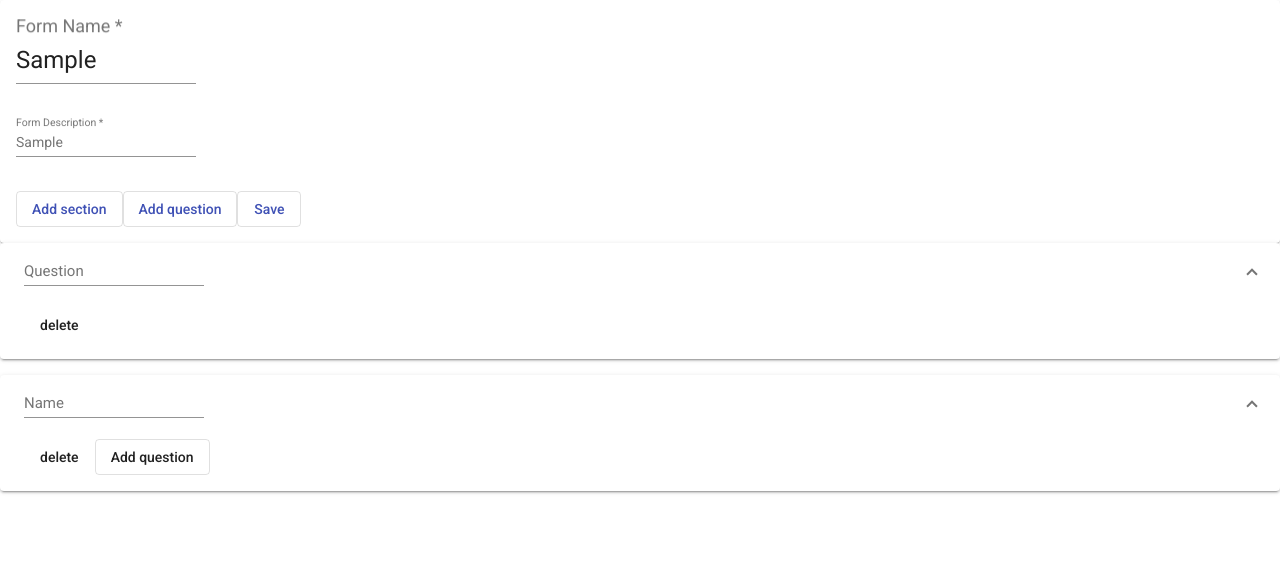
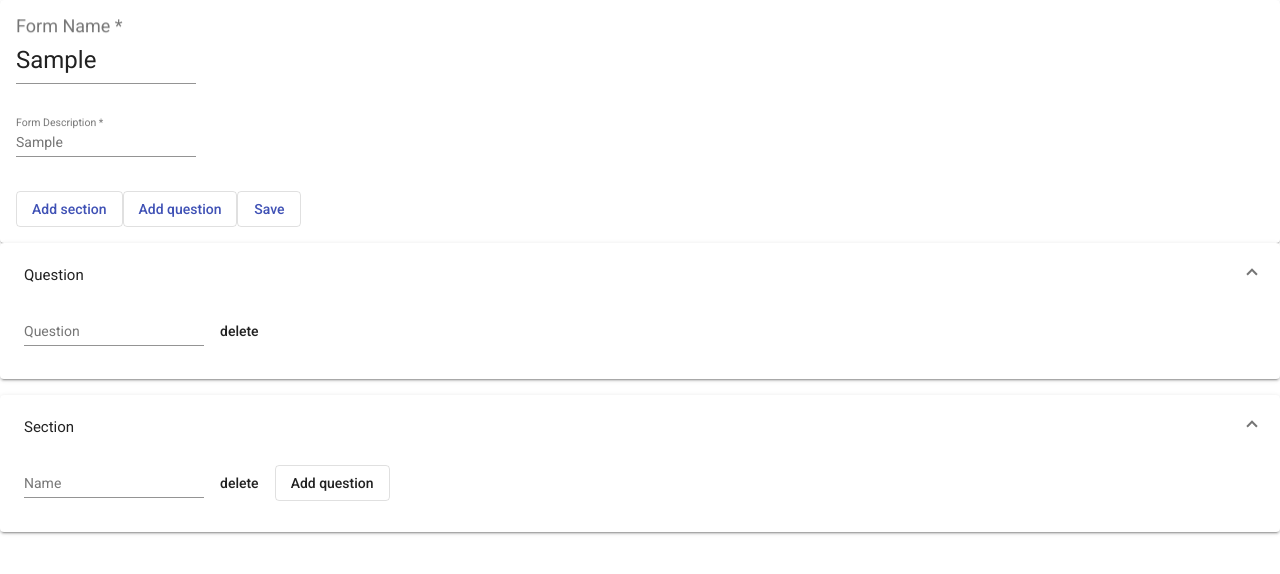
Before and after one commit to qbeeck/coursework-tmps, an Angular app: page / in a window 1280 px wide. Both pictures are taken after typing "Sample", "Sample" into the empty fields and a click on the button "Add section". Shown: the top 574 px of the page. Built offline with nearby package versions, Linux system fonts and the light colour scheme.

Commit message:
rename everything

```diff
--- a/src/app/components/create-custom-form/create-custom-form.component.html
+++ b/src/app/components/create-custom-form/create-custom-form.component.html
@@ -20,8 +20,7 @@
   </mat-card>
 
   <mat-accordion multi>
-    <ng-container *ngFor="let firmControl of customForm.controls.firmControls.controls; let i = index">
-
+    <ng-container *ngFor="let firmControl of customForm.controls.customFormControls.controls; let i = index">
       <app-section-control
         *ngIf="firmControl.value.type === 'section'"
         [sectionFormGroup]="$any(firmControl)"
@@ -30,17 +29,12 @@
 
       <mat-expansion-panel
         *ngIf="firmControl.value.type === 'question'"
+        [formGroup]="firmControl"
         expanded
-        [formGroup]="firmControl"
       >
-        <mat-expansion-panel-header>
-          <mat-form-field>
-            <mat-label>Question</mat-label>
-            <input matInput formControlName="question" />
-          </mat-form-field>
-        </mat-expansion-panel-header>
+        <mat-expansion-panel-header>Question</mat-expansion-panel-header>
 
-        <button mat-button type="button" (click)="deleteQuestion(i)">delete</button>
+        <app-question-control [questionFormGroup]="$any(firmControl)" (deleted)="deleteQuestion(i)"></app-question-control>
       </mat-expansion-panel>
     </ng-container>
   </mat-accordion>
--- a/src/app/components/create-custom-form/create-custom-form.component.ts
+++ b/src/app/components/create-custom-form/create-custom-form.component.ts
@@ -13,7 +13,7 @@ import { QuestionControlComponent } from '../question-control/question-control.c
 export type SectionFormGroup = FormGroup<{
   name: FormControl<string | null>;
   type: FormControl<string | null>;
-  firmControls: FormArray<QuestionFormGroup>;
+  sectionControls: FormArray<QuestionFormGroup>;
 }>
 
 export type QuestionFormGroup = FormGroup<{
@@ -44,7 +44,7 @@ export class CreateCustomFormComponent {
   customForm = this.formBuilder.group({
     name: ['', Validators.required],
     description: ['', Validators.required],
-    firmControls: new FormArray<QuestionFormGroup | SectionFormGroup>([
+    customFormControls: new FormArray<QuestionFormGroup | SectionFormGroup>([
       this.formBuilder.group({ question: '', type: 'question' }),
     ]),
   });
@@ -57,10 +57,10 @@ export class CreateCustomFormComponent {
     const section = this.formBuilder.group({
       name: '',
       type: 'section',
-      firmControls: new FormArray<QuestionFormGroup>([]),
+      sectionControls: new FormArray<QuestionFormGroup>([]),
     });
 
-    this.customForm.controls.firmControls.push(section);
+    this.customForm.controls.customFormControls.push(section);
   }
 
   addQuestion(): void {
@@ -69,15 +69,15 @@ export class CreateCustomFormComponent {
       type: 'question',
     });
 
-    this.customForm.controls.firmControls.push(question);
+    this.customForm.controls.customFormControls.push(question);
   }
 
   deleteQuestion(i: number) {
-    this.customForm.controls.firmControls.removeAt(i);
+    this.customForm.controls.customFormControls.removeAt(i);
   }
 
   deleteSection(i: number) {
-    this.customForm.controls.firmControls.removeAt(i);
+    this.customForm.controls.customFormControls.removeAt(i);
   }
 
   save(): void {
--- a/src/app/components/section-control/section-control.component.html
+++ b/src/app/components/section-control/section-control.component.html
@@ -1,17 +1,19 @@
 <mat-expansion-panel expanded [formGroup]="sectionFormGroup">
   <mat-expansion-panel-header>
     <mat-panel-title>
-      <mat-form-field>
-        <mat-label>Name</mat-label>
-        <input matInput formControlName="name" />
-      </mat-form-field>
+      Section
     </mat-panel-title>
   </mat-expansion-panel-header>
+
+  <mat-form-field>
+    <mat-label>Name</mat-label>
+    <input matInput formControlName="name" />
+  </mat-form-field>
 
   <button mat-button type="button" (click)="deleted.emit()">delete</button>
   <button mat-stroked-button type="button" (click)="addQuestion()">Add question</button>
 
-  <ng-container *ngFor="let sectionFirmControlchik of $any(sectionFormGroup.controls).firmControls.controls; let i = index">
-    <app-question-control [questionFormGroup]="sectionFirmControlchik" (deleted)="deleteQuestion(i)"></app-question-control>
+  <ng-container *ngFor="let questionFormGroup of sectionFormGroup.controls.sectionControls.controls; let i = index">
+    <app-question-control [questionFormGroup]="questionFormGroup" (deleted)="deleteQuestion(i)"></app-question-control>
   </ng-container>
 </mat-expansion-panel>
--- a/src/app/components/section-control/section-control.component.ts
+++ b/src/app/components/section-control/section-control.component.ts
@@ -33,10 +33,10 @@ export class SectionControlComponent {
       type: 'question',
     });
 
-    this.sectionFormGroup.controls.firmControls.push(section);
+    this.sectionFormGroup.controls.sectionControls.push(section);
   }
 
   deleteQuestion(i: number): void {
-    this.sectionFormGroup.controls.firmControls.removeAt(i);
+    this.sectionFormGroup.controls.sectionControls.removeAt(i);
   }
 }
```
